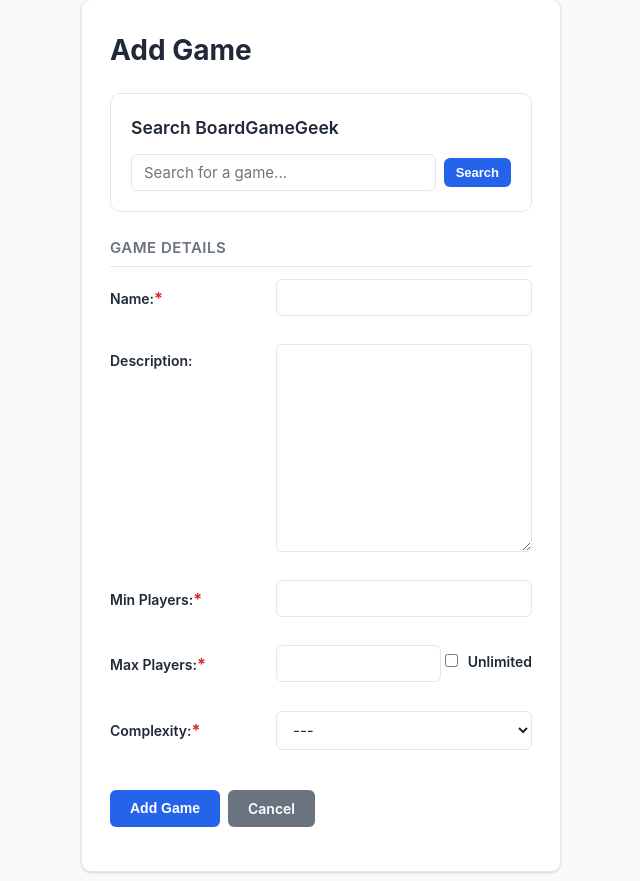
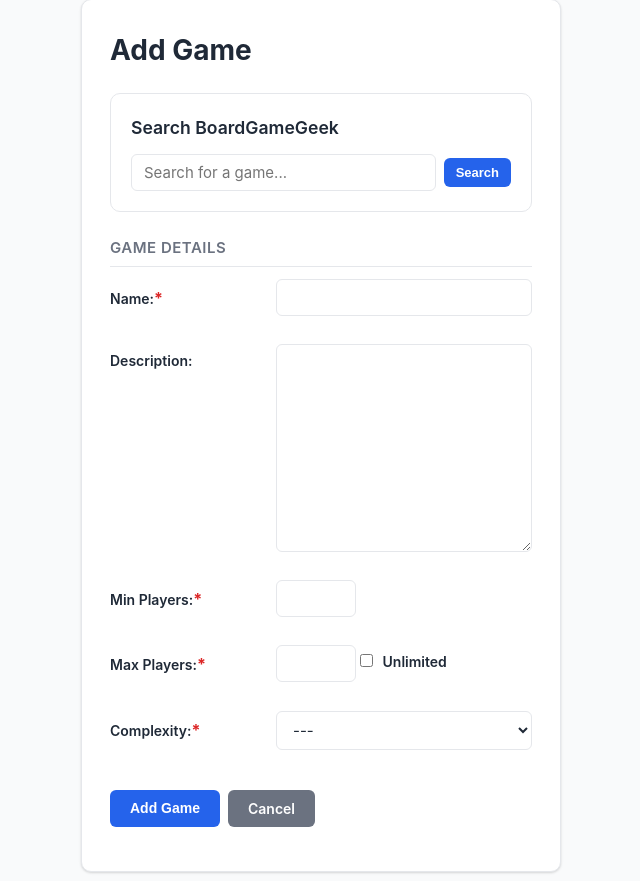
Before and after one commit to rzhang19/boardgames-AI, a Django app: page /games/add/ in a window 1280 px wide. Shown: the part 89-970 px from the top of the page, without its empty margins (103-743 px from the left). Run offline with Django 5.2, Linux system fonts and the light colour scheme; the visitor is signed in with stand-in values (Sample User, id 1); data that the repository does not hold is empty.

Commit message:
fixed min_players field

```diff
--- a/templates/club/game_form.html
+++ b/templates/club/game_form.html
@@ -84,7 +84,7 @@
 </div>
 
 <style>
-    .player-count-input {
+    input.player-count-input {
         width: 5rem;
     }
     .inline-checkbox {
```
